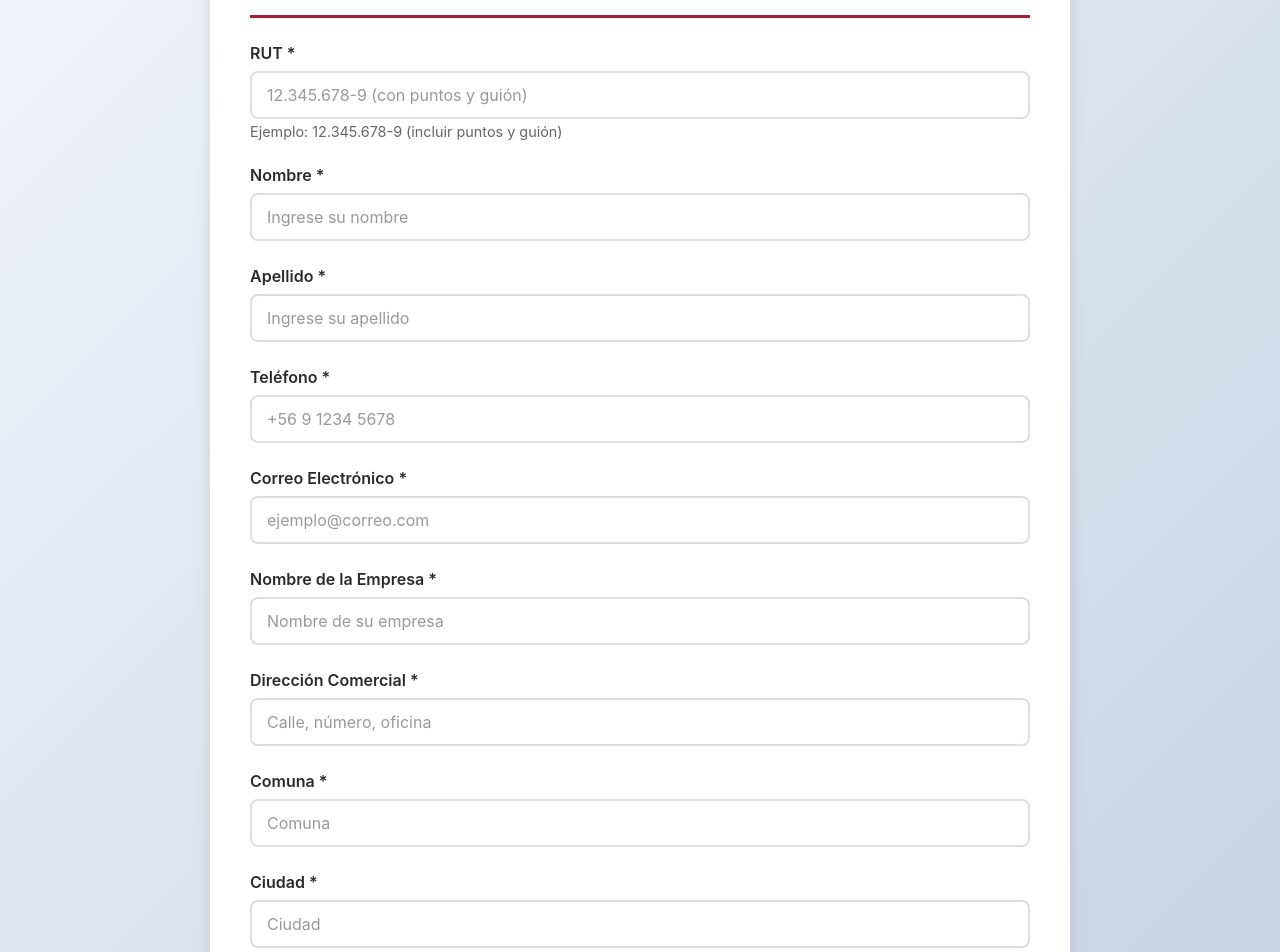
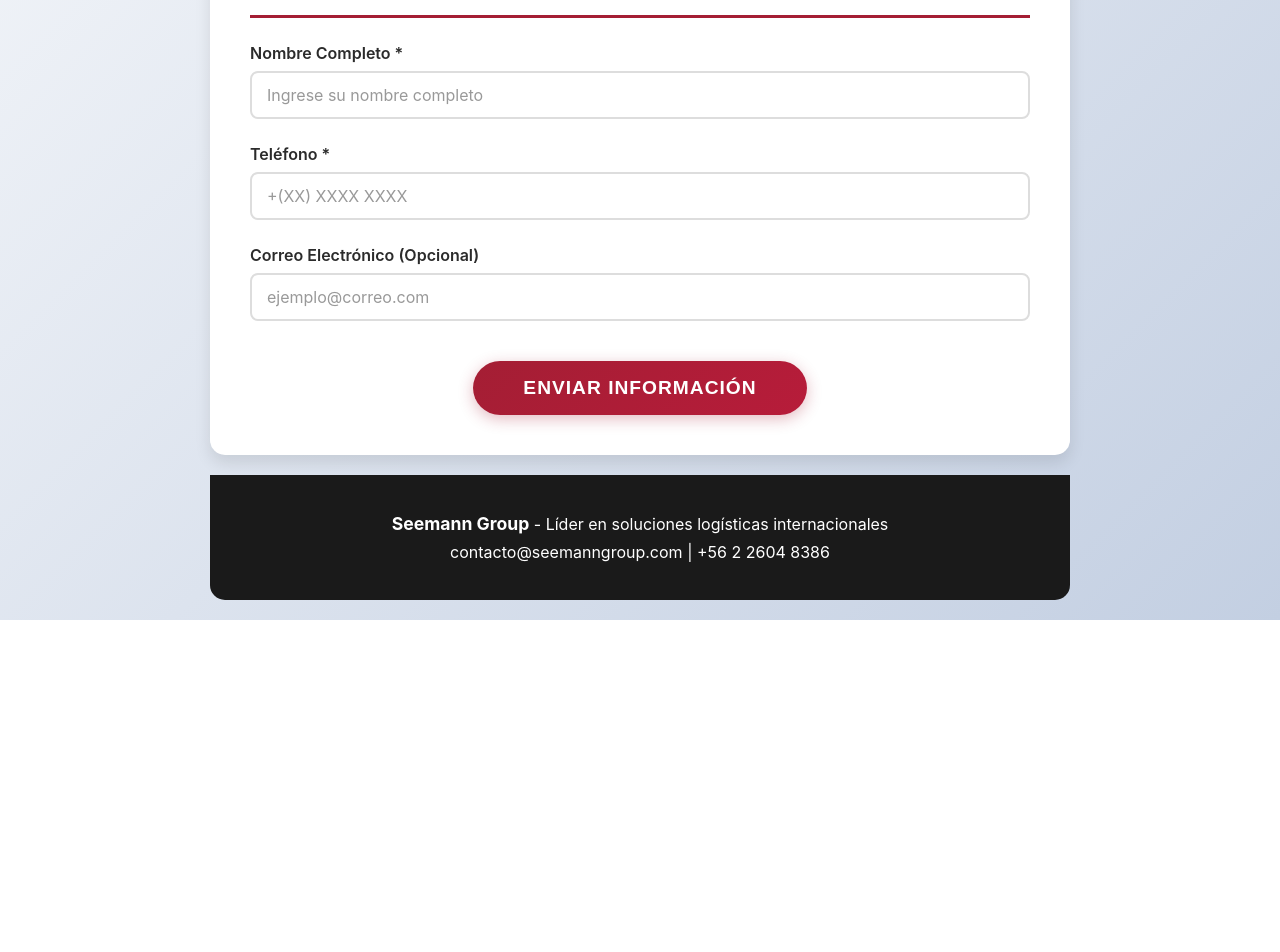
Before and after one commit to Pablo10k25/Formulario, a React (Vite) app: page / in a window 1280 px wide. Shown: the part 320-1272 px from the top of the page. After the commit the page ends 940 px from the top, so only its background shows below. Built offline with nearby package versions, Linux system fonts and the light colour scheme.

Commit message:
Reducir formulario a 3 campos: Nombre, Teléfono y Email opcional

```diff
--- a/src/components/FormularioSeemann.tsx
+++ b/src/components/FormularioSeemann.tsx
@@ -3,28 +3,16 @@ import type { FormEvent } from 'react';
 import './FormularioSeemann.css';
 
 interface FormData {
-  rut: string;
   nombre: string;
-  apellido: string;
   telefono: string;
   correo: string;
-  empresa: string;
-  direccion: string;
-  comuna: string;
-  ciudad: string;
 }
 
 const FormularioSeemann = () => {
   const [formData, setFormData] = useState<FormData>({
-    rut: '',
     nombre: '',
-    apellido: '',
     telefono: '',
     correo: '',
-    empresa: '',
-    direccion: '',
-    comuna: '',
-    ciudad: '',
   });
 
   const [isSubmitting, setIsSubmitting] = useState(false);
@@ -116,28 +104,11 @@ const FormularioSeemann = () => {
       </div>
 
       <form onSubmit={handleSubmit} className="formulario-form">
-        {/* Información Básica */}
         <section className="form-section">
           <h2>Información de Contacto</h2>
 
           <div className="form-group">
-            <label htmlFor="rut">RUT *</label>
-            <input
-              type="text"
-              id="rut"
-              name="rut"
-              value={formData.rut}
-              onChange={handleChange}
-              required
-              placeholder="12.345.678-9 (con puntos y guión)"
-            />
-            <small style={{ color: '#666', fontSize: '0.9rem', marginTop: '4px', display: 'block' }}>
-              Ejemplo: 12.345.678-9 (incluir puntos y guión)
-            </small>
-          </div>
-
-          <div className="form-group">
-            <label htmlFor="nombre">Nombre *</label>
+            <label htmlFor="nombre">Nombre Completo *</label>
             <input
               type="text"
               id="nombre"
@@ -145,20 +116,7 @@ const FormularioSeemann = () => {
               value={formData.nombre}
               onChange={handleChange}
               required
-              placeholder="Ingrese su nombre"
-            />
-          </div>
-
-          <div className="form-group">
-            <label htmlFor="apellido">Apellido *</label>
-            <input
-              type="text"
-              id="apellido"
-              name="apellido"
-              value={formData.apellido}
-              onChange={handleChange}
-              required
-              placeholder="Ingrese su apellido"
+              placeholder="Ingrese su nombre completo"
             />
           </div>
 
@@ -171,72 +129,19 @@ const FormularioSeemann = () => {
               value={formData.telefono}
               onChange={handleChange}
               required
-              placeholder="+56 9 1234 5678"
+              placeholder="+(XX) XXXX XXXX"
             />
           </div>
 
           <div className="form-group">
-            <label htmlFor="correo">Correo Electrónico *</label>
+            <label htmlFor="correo">Correo Electrónico (Opcional)</label>
             <input
               type="email"
               id="correo"
               name="correo"
               value={formData.correo}
               onChange={handleChange}
-              required
               placeholder="ejemplo@correo.com"
-            />
-          </div>
-
-          <div className="form-group">
-            <label htmlFor="empresa">Nombre de la Empresa *</label>
-            <input
-              type="text"
-              id="empresa"
-              name="empresa"
-              value={formData.empresa}
-              onChange={handleChange}
-              required
-              placeholder="Nombre de su empresa"
-            />
-          </div>
-
-          <div className="form-group">
-            <label htmlFor="direccion">Dirección Comercial *</label>
-            <input
-              type="text"
-              id="direccion"
-              name="direccion"
-              value={formData.direccion}
-              onChange={handleChange}
-              required
-              placeholder="Calle, número, oficina"
-            />
-          </div>
-
-          <div className="form-group">
-            <label htmlFor="comuna">Comuna *</label>
-            <input
-              type="text"
-              id="comuna"
-              name="comuna"
-              value={formData.comuna}
-              onChange={handleChange}
-              required
-              placeholder="Comuna"
-            />
-          </div>
-
-          <div className="form-group">
-            <label htmlFor="ciudad">Ciudad *</label>
-            <input
-              type="text"
-              id="ciudad"
-              name="ciudad"
-              value={formData.ciudad}
-              onChange={handleChange}
-              required
-              placeholder="Ciudad"
             />
           </div>
         </section>
@@ -244,20 +149,13 @@ const FormularioSeemann = () => {
         {/* Mensajes de estado */}
         {submitStatus === 'success' && (
           <div className="alert alert-success">
-            ✓ ¡Información enviada exitosamente! Recibirá un correo de confirmación con sus datos.
+            ✓ ¡Información enviada exitosamente!
           </div>
         )}
 
         {submitStatus === 'error' && (
           <div className="alert alert-error">
-            ✗ Hubo un error al enviar el formulario.
-            {formData.correo && !formData.correo.includes('sphereglobal.io') && (
-              <span>
-                <br /><br />
-                <strong>Nota:</strong> El email debe estar autorizado en Mailgun.
-                Si es un email de prueba, por favor usa un email autorizado o contacta directamente a: contacto@seemanngroup.com
-              </span>
-            )}
+            ✗ Hubo un error al enviar el formulario. Por favor, intente nuevamente o contacte directamente a: contacto@seemanngroup.com
           </div>
         )}
 
```
Also changed, not shown: 1 other file (tests, documents, lock files or other folders).
